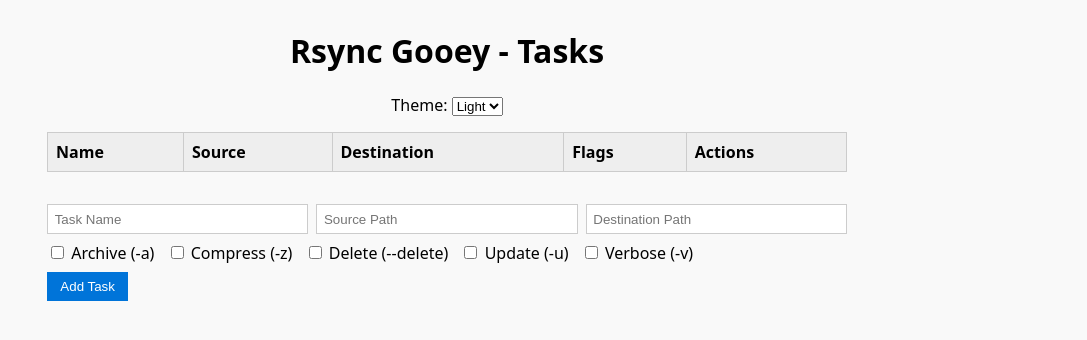
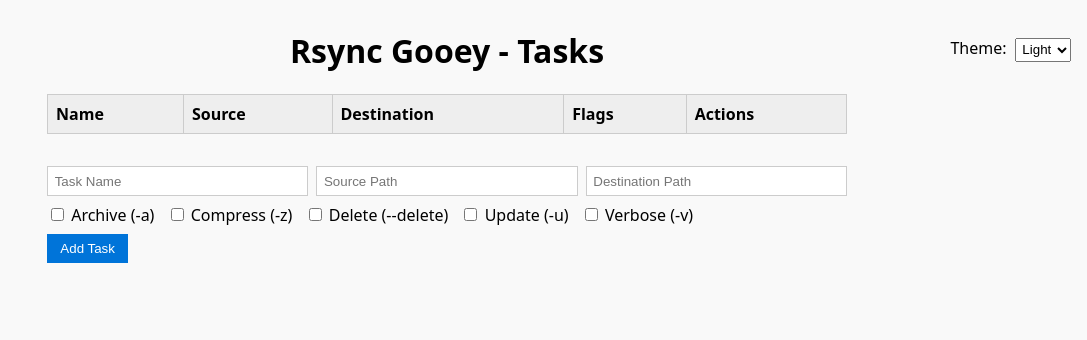
Before and after one commit to dro-ex/rsync-gooey, a plain HTML site: page templates/index.html in a window 1280 px wide. Shown: the whole page, without its empty margins (193-1280 px from the left). Drawn offline with Linux system fonts and the light colour scheme; files that its build step writes are made by us from their sources; no server answers; files whose address does not match are found by name.

Commit message:
Update style.css

```diff
--- a/static/style.css
+++ b/static/style.css
@@ -1,12 +1,43 @@
+/* Theme variables */
+:root.light {
+  --bg-color: #f9f9f9;
+  --text-color: #000000;
+  --table-bg: #ffffff;
+  --th-bg: #eeeeee;
+  --border-color: #cccccc;
+  --button-bg: #0074D9;
+  --button-text: #ffffff;
+}
+:root.dark {
+  --bg-color: #2c2c2c;
+  --text-color: #eeeeee;
+  --table-bg: #333333;
+  --th-bg: #444444;
+  --border-color: #555555;
+  --button-bg: #1e88e5;
+  --button-text: #ffffff;
+}
+
 body {
   font-family: system-ui, sans-serif;
   margin: 0;
   padding: 0.5em;
-  background: #f9f9f9;
+  background: var(--bg-color);
+  color: var(--text-color);
 }
 header {
+  position: relative;
   text-align: center;
   margin-bottom: 1em;
+}
+#theme-selector-container {
+  position: absolute;
+  top: 0.5em;
+  right: 0.5em;
+}
+#theme-selector {
+  padding: 0.2em;
+  margin-left: 0.3em;
 }
 main {
   max-width: 800px;
@@ -17,4 +48,3 @@ main {
 rsync-task-list {
   display: block;
   margin-bottom: 2em;
-}
```
